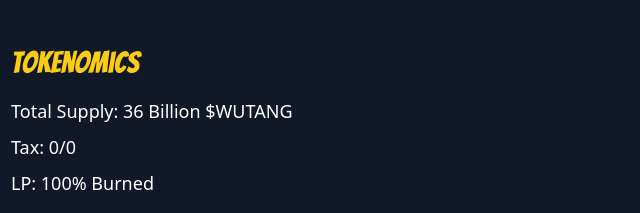
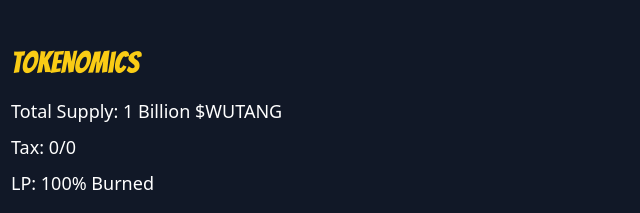
Before and after one commit to toykam/wutangcat, a plain HTML site: page index.html in a window 1280 px wide. Shown: the part 1047-1260 px from the top of the page, 293-933 px from the left. Drawn offline with nearby package versions, Linux system fonts and the light colour scheme.

Commit message:
updated supply

```diff
--- a/index.html
+++ b/index.html
@@ -42,7 +42,7 @@
       <div class="max-w-2xl mx-auto">
         <h3 class="font-bangers text-3xl text-yellow-400 mb-4">Tokenomics</h3>
         <ul class="text-lg space-y-2">
-          <li>Total Supply: 36 Billion $WUTANG</li>
+          <li>Total Supply: 1 Billion $WUTANG</li>
           <li>Tax: 0/0</li>
           <li>LP: 100% Burned</li>
         </ul>
```
